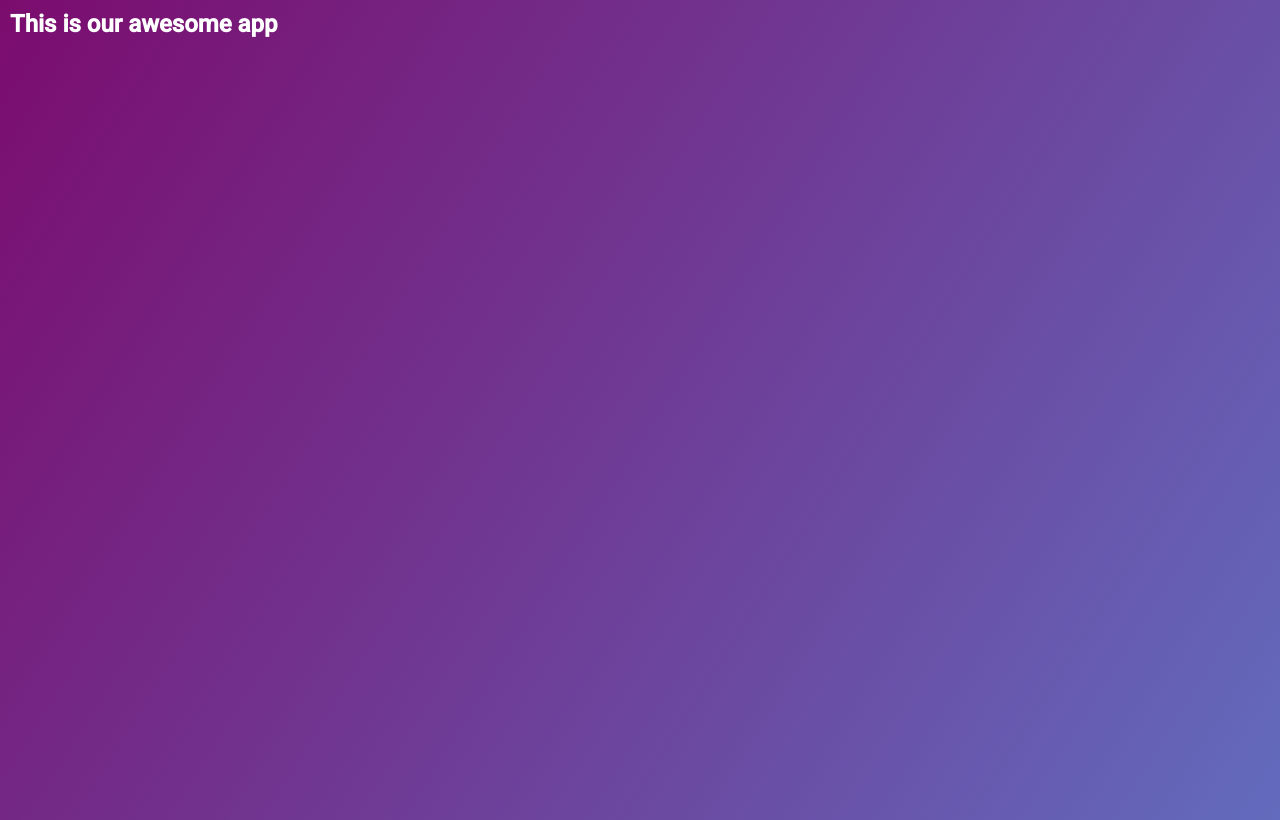
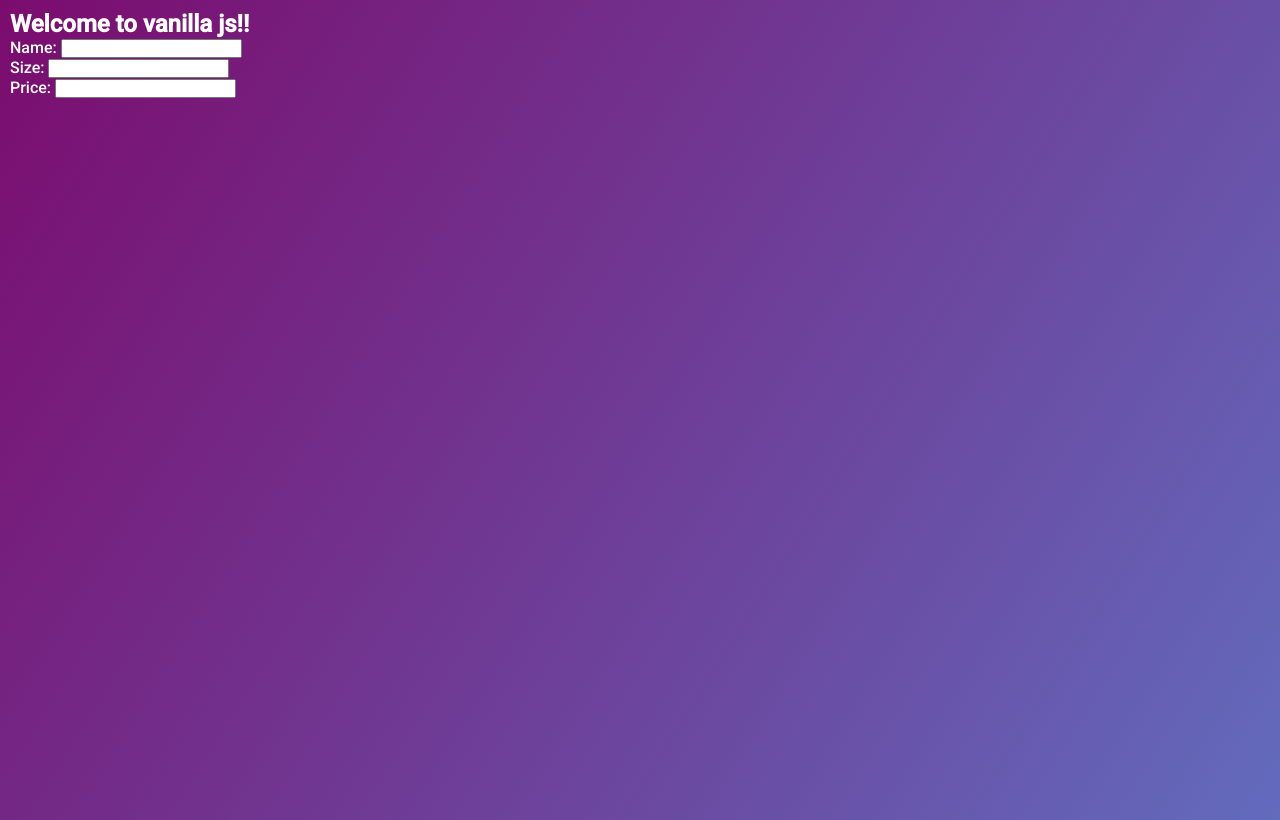
Before and after one commit to beanno1116/vanillajs2, a website built with webpack: page public/index.html in a window 1280 px wide. Built offline with nearby package versions, Linux system fonts and the light colour scheme.

Commit message:
Stub out index.html

```diff
--- a/public/index.html
+++ b/public/index.html
@@ -9,8 +9,27 @@
 <body>
 
     <div class="wrapper">
-        <h2>This is our awesome app</h2>
+        <h2>Welcome to vanilla js!!</h2>
+        <div class="new-item">
+            <div class="row">
+                <div class="col-2">
+                    <label>Name: </label>
+                    <input type="text" id="name" />
+                </div>
+                <div class="col-2">
+                    <label>Size:</label>
+                    <input type="text" id="size">
+                </div>
+            </div>
+            <div class="row">
+                <div class="col-2">
+                    <label>Price:</label>
+                    <input type="number" id="price" />
+                </div>
+            </div>
+        </div>
     </div>
+
 
 </body>
 </html>
```
